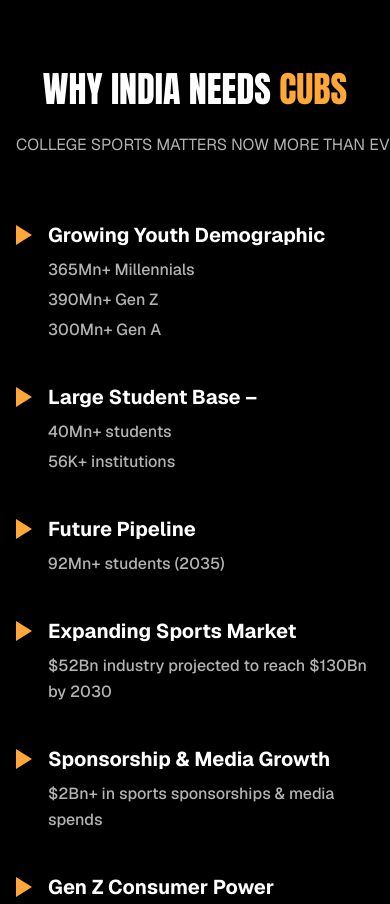
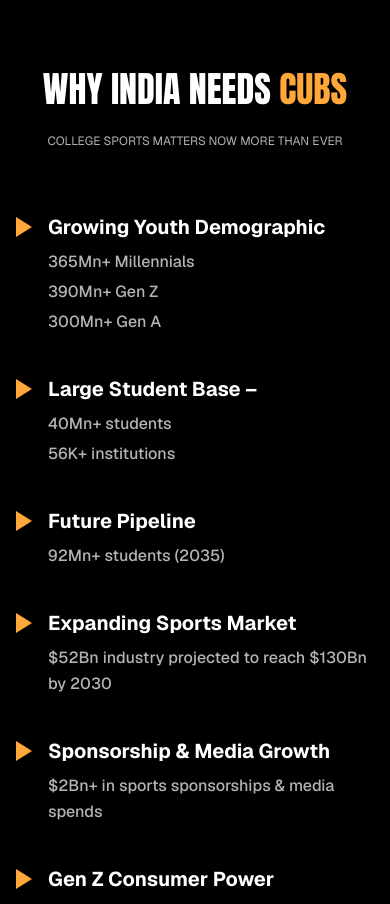
Before and after one commit to SpartanAakarshan/WeAreCubs, a Next.js app: page / in a window 390 px wide. Shown: the part 3480-4384 px from the top of the page. Built offline with nearby package versions, Linux system fonts and the light colour scheme.

Commit message:
Add responsive font sizing for mobile view

```diff
--- a/components/why-india-section.tsx
+++ b/components/why-india-section.tsx
@@ -45,7 +45,7 @@ export function WhyIndiaSection() {
                  {/* <p className="text-2xl md:text-2xl font-black text-balance text-white">
             Why <span className="text-primary">India</span> needs CUBS?College Sports Matter <span className="text-primary">Now More Than Ever</span>
             </p> */}
-            <p className="text-white/70 uppercase whitespace-nowrap" style={{ textTransform: 'uppercase' }}>
+            <p className="text-white/70 uppercase whitespace-nowrap text-xs sm:text-sm md:text-base" style={{ textTransform: 'uppercase' }}>
             COLLEGE SPORTS MATTERS NOW MORE THAN EVER
             </p>
           </div>
```
